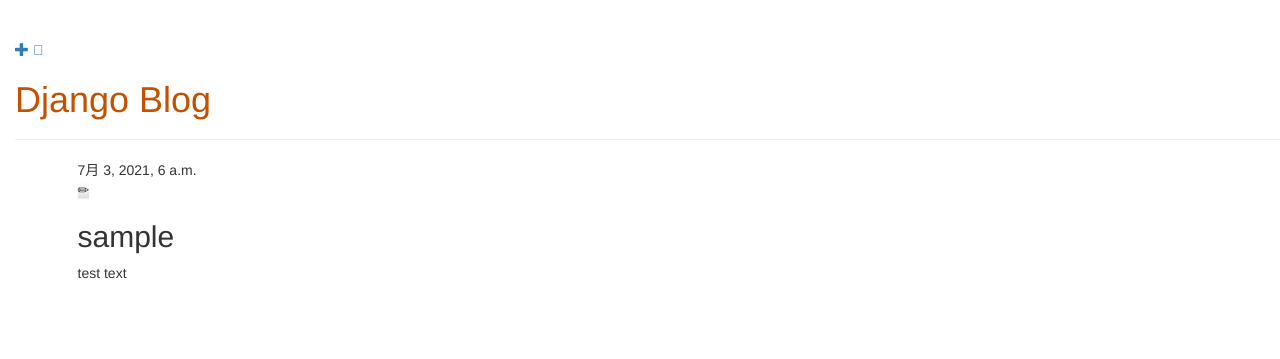
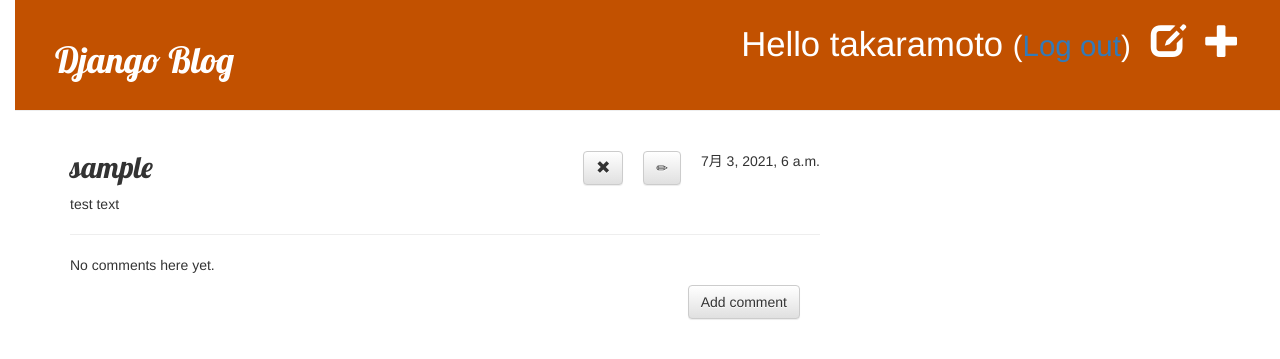
Before and after one commit to ShinyaT1994/djangogirls, a Django app: page /post/1/ in a window 1280 px wide. Shown: the top 359 px of the page. Run offline with Django 3.2, Linux system fonts and the light colour scheme; a user stored in the database is signed in; data comes from the database, SQL or seed files in the repository; both versions use the stored data as it was after the commit; some libraries are stand-ins or nearby versions.

Commit message:
Complete Blog

```diff
--- a/mysite/blog/admin.py
+++ b/mysite/blog/admin.py
@@ -2,7 +2,8 @@
 from django.contrib import admin
 
 # ModelのImport
-from .models import Post
+from .models import Post, Comment
 
 # Modelの登録
 admin.site.register(Post)
+admin.site.register(Comment)
--- a/mysite/blog/models.py
+++ b/mysite/blog/models.py
@@ -18,3 +18,24 @@
     # タイトル呼び出しメソッド
     def __str__(self):
         return self.title
+
+    # 承認されたコメントを取得
+    def approved_comment(self):
+        return self.comments.filter(approved_comment=True)
+
+# コメントモデル
+class Comment(models.Model):
+    post = models.ForeignKey('blog.Post', on_delete=models.CASCADE, related_name="comments")
+    author = models.CharField(max_length=200)
+    text = models.TextField()
+    created_date = models.DateTimeField(default=timezone.now)
+    approved_comment = models.BooleanField(default=False)
+
+    # コメントの承認
+    def approve(self):
+        self.approved_comment = True
+        self.save()
+
+    # コメント文呼び出し用
+    def __str__(self):
+        return self.text
--- a/mysite/blog/static/css/blog.css
+++ b/mysite/blog/static/css/blog.css
@@ -4,4 +4,57 @@
 
 h1 a, h2 a{
     color: #C25100;
+    font-family: 'Lobster';
 }
+
+.page-header {
+    background-color: #C25100;
+    margin-top: 0;
+    padding: 20px 20px 20px 40px;
+}
+
+.page-header h1, .page-header h1 a, .page-header h1 a:visited, .page-header a:active{
+    color: #ffffff;
+    font-size: 36px;
+    text-decoration: none;
+}
+
+.content{
+    margin-left: 40px;
+}
+
+h1, h2, h3, h4{
+    font-family: 'Lobster', cursive;
+}
+
+.date{
+float: right
+}
+
+.save{
+float: right;
+}
+
+.post-form textarea, .post-form input{
+    width: 100%;
+}
+
+.top-menu, .top-menu:hover, .top-menu:visited{
+    color: #ffffff;
+    float: right;
+    font-size: 26pt;
+    margin-right: 20px;
+}
+
+.post h2 a, .post h2 a:visited{
+    color: #000000;
+}
+
+.btn {
+    float:right;
+    margin-right: 20px;
+}
+
+.comment {
+    margin: 20px 0px 20px 20px;
+}
--- a/mysite/blog/templates/blog/base.html
+++ b/mysite/blog/templates/blog/base.html
@@ -6,13 +6,18 @@
     <title>Blog</title>
     <link rel="stylesheet" href="//maxcdn.bootstrapcdn.com/bootstrap/3.2.0/css/bootstrap.min.css">
     <link rel="stylesheet" href="//maxcdn.bootstrapcdn.com/bootstrap/3.2.0/css/bootstrap-theme.min.css">
-<!--    <link href="//fonts.googleapis.com/css?family=Lobster&subset=latin,latin-ext" rel="stylesheet" type="text/css">-->
+    <link href="//fonts.googleapis.com/css?family=Lobster&subset=latin,latin-ext" rel="stylesheet" type="text/css">
     <link rel="stylesheet" href="{% static 'css/blog.css' %}">
 </head>
 <body>
 <div class="page-header">
-    <a href="{% url 'post_new' %}" class="top-menu"><span class="glyphicon glyphicon-plus"></span></a>
-    <a href="{% url 'post_draft_list' %}" class="top-menu"><span class="glyphicon-edit"></span></a>
+    {% if user.is_authenticated %}
+        <a href="{% url 'post_new' %}" class="top-menu"><span class="glyphicon glyphicon-plus"></span></a>
+        <a href="{% url 'post_draft_list' %}" class="top-menu"><span class="glyphicon glyphicon-edit"></span></a>
+        <p class="top-menu">Hello {{ user.username }} <small>(<a href="{% url 'logout' %}">Log out</a>)</small></p>
+    {% else %}
+        <a href="{% url 'login' %}" class="top-menu"><span class="glyphicon glyphicon-lock"></span></a>
+    {% endif %}
     <h1><a href="/">Django Blog</a></h1>
 </div>
 <div class="content container">
--- a/mysite/blog/templates/blog/post_detail.html
+++ b/mysite/blog/templates/blog/post_detail.html
@@ -11,9 +11,31 @@
             <a class="btn btn-default" href="{% url 'post_publish' pk=post.pk %}">Publish</a>
         {% endif %}
         {% if user.is_authenticated %}
-            <a class="'btn btn-default" href="{% url 'post_edit' pk=post.pk %}"><span class="glyphicon-pencil"></span></a>
+            <a class="btn btn-default" href="{% url 'post_edit' pk=post.pk %}"><span class="glyphicon-pencil"></span></a>
+            <a class="btn btn-default" href="{% url 'post_remove' pk=post.pk %}"><span class="glyphicon glyphicon-remove"></span></a>
         {% endif %}
+
         <h2>{{ post.title }}</h2>
         <p>{{ post.text|linebreaksbr }}</p>
     </div>
+
+    <hr>
+    {% for comment in post.comments.all %}
+        {% if user.is_authenticated or comment.approved_comment %}
+            <div class="comment">
+                <div class="date">
+                    {{ comment.created_date }}
+                    {% if not comment.approved_comment %}
+                        <a class="btn btn-default" href="{% url 'comment_remove' pk=comment.pk %}"><span class="glyphicon glyphicon-remove"></span></a>
+                        <a class="btn btn-default" href="{% url 'comment_approve' pk=comment.pk %}"><span class="glyphicon glyphicon-ok"></span></a>
+                    {% endif %}
+                </div>
+                <strong>{{ comment.author }}</strong>
+                <p>{{ comment.text|linebreaks }}</p>
+            </div>
+        {% endif %}
+    {% empty %}
+        <p>No comments here yet.</p>
+    {% endfor %}
+    <a class="btn btn-default" href="{% url 'add_comment_to_post' pk=post.pk %}">Add comment</a>
 {% endblock %}
--- a/mysite/blog/templates/blog/post_list.html
+++ b/mysite/blog/templates/blog/post_list.html
@@ -8,6 +8,7 @@
           </div>
           <h2><a href="{% url 'post_detail' pk=post.pk %}">{{ post.title }}</a></h2>
           <p>{{ post.text|linebreaksbr }}</p>
+          <a href="{% url 'post_detail' pk=post.pk %}">Comments: {{ post.approved_comments.count }}</a>
         </div>
     {% endfor %}
 {% endblock %}
--- a/mysite/blog/urls.py
+++ b/mysite/blog/urls.py
@@ -1,3 +1,4 @@
+# DjangoのImport
 from django.urls import path
 from . import views
 
@@ -7,5 +8,9 @@
     path('post/new/', views.post_new, name='post_new'),
     path('post/<int:pk>/edit/', views.post_edit, name='post_edit'),
     path('drafts/', views.post_draft_list, name='post_draft_list'),
-    path('post/<pk>/publish/', views.post_publish, name='post_publish')
+    path('post/<pk>/publish/', views.post_publish, name='post_publish'),
+    path('post/<pk>/remove/', views.post_remove, name='post_remove'),
+    path('post/<pk>/comment/', views.add_comment_to_post, name='add_comment_to_post'),
+    path('comment/<pk>/approve/', views.comment_approve, name='comment_approve'),
+    path('comment/<pk>/remove/', views.comment_remove, name='comment_remove'),
 ]
--- a/mysite/blog/views.py
+++ b/mysite/blog/views.py
@@ -1,12 +1,13 @@
 # DjangoのImport
 from django.shortcuts import render, get_object_or_404, redirect
 from django.utils import timezone
+from django.contrib.auth.decorators import login_required
 
 # モデルのImport
-from .models import Post
+from .models import Post, Comment
 
 # フォームのImport
-from .forms import PostForm
+from .forms import PostForm, CommentForm
 
 # 投稿一覧
 def post_list(request):
@@ -19,6 +20,7 @@
     return render(request, 'blog/post_detail.html', {'post': post})
 
 # 投稿作成
+@login_required
 def post_new(request):
     if request.method == "POST":    # フォームの値を取得
         form = PostForm(request.POST)
@@ -33,6 +35,7 @@
     return render(request, 'blog/post_edit.html', {'form': form})
 
 # 投稿編集
+@login_required
 def post_edit(request, pk):
     post = get_object_or_404(Post, pk=pk)
     if request.method == "POST":
@@ -50,12 +53,50 @@
     return render(request, 'blog/post_edit.html', {'form': form})
 
 # ドラフト投稿リスト
+@login_required
 def post_draft_list(request):
     posts = Post.objects.filter(published_date__isnull=True).order_by('created_date')
     return render(request, 'blog/post_draft_list.html', {'posts': posts})
 
 # ドラフトを投稿
+@login_required
 def post_publish(request, pk):
     post = get_object_or_404(Post, pk=pk)
     post.publish()
     return redirect('post_detail', pk=pk)
+
+# 投稿削除
+@login_required
+def post_remove(request, pk):
+    post = get_object_or_404(Post, pk=pk)
+    post.delete()
+    return redirect('post_list')
+
+# コメント投稿
+def add_comment_to_post(request, pk):
+    post = get_object_or_404(Post, pk=pk)
+    if request.method == "POST":
+        form = CommentForm(request.POST)
+        if form.is_valid():
+            comment = form.save(commit=False)
+            comment.post = post
+            comment.save()
+            return redirect('post_detail', pk=post.pk)
+    else:
+        form = CommentForm()
+
+    return render(request, 'blog/add_comment_to_post.html', {'form': form})
+
+# コメント承認
+@login_required
+def comment_approve(request, pk):
+    comment = get_object_or_404(Comment, pk=pk)
+    comment.approve()
+    return redirect('post_detail', pk=comment.post.pk)
+
+# コメント削除
+@login_required
+def comment_remove(request, pk):
+    comment = get_object_or_404(Comment, pk)
+    comment.delete()
+    return redirect('post_detail', pk=comment.post.pk)
--- a/mysite/mysite/settings.py
+++ b/mysite/mysite/settings.py
@@ -127,3 +127,5 @@
 # https://docs.djangoproject.com/en/3.2/ref/settings/#default-auto-field
 
 DEFAULT_AUTO_FIELD = 'django.db.models.BigAutoField'
+
+LOGIN_REDIRECT_URL = '/'
--- a/mysite/mysite/urls.py
+++ b/mysite/mysite/urls.py
@@ -16,7 +16,11 @@
 from django.contrib import admin
 from django.urls import path, include
 
+from django.contrib.auth import views
+
 urlpatterns = [
     path('admin/', admin.site.urls),
-    path('', include('blog.urls'))
+    path('accounts/login/', views.LoginView.as_view(), name='login'),
+    path('accounts/logout/', views.LogoutView.as_view(next_page="/"), name='logout'),
+    path('', include('blog.urls')),
 ]
```
Also changed, not shown: mysite/blog/forms.py (+8 -1 lines), mysite/blog/templates/blog/add_comment_to_post.html (added, +10 -0 lines), mysite/blog/templates/registration/login.html (added, +24 -0 lines), mysite/blog/migrations/0002_comment.py (added), mysite/db.sqlite3. Lines whose indentation alone changed are shown as unchanged.
